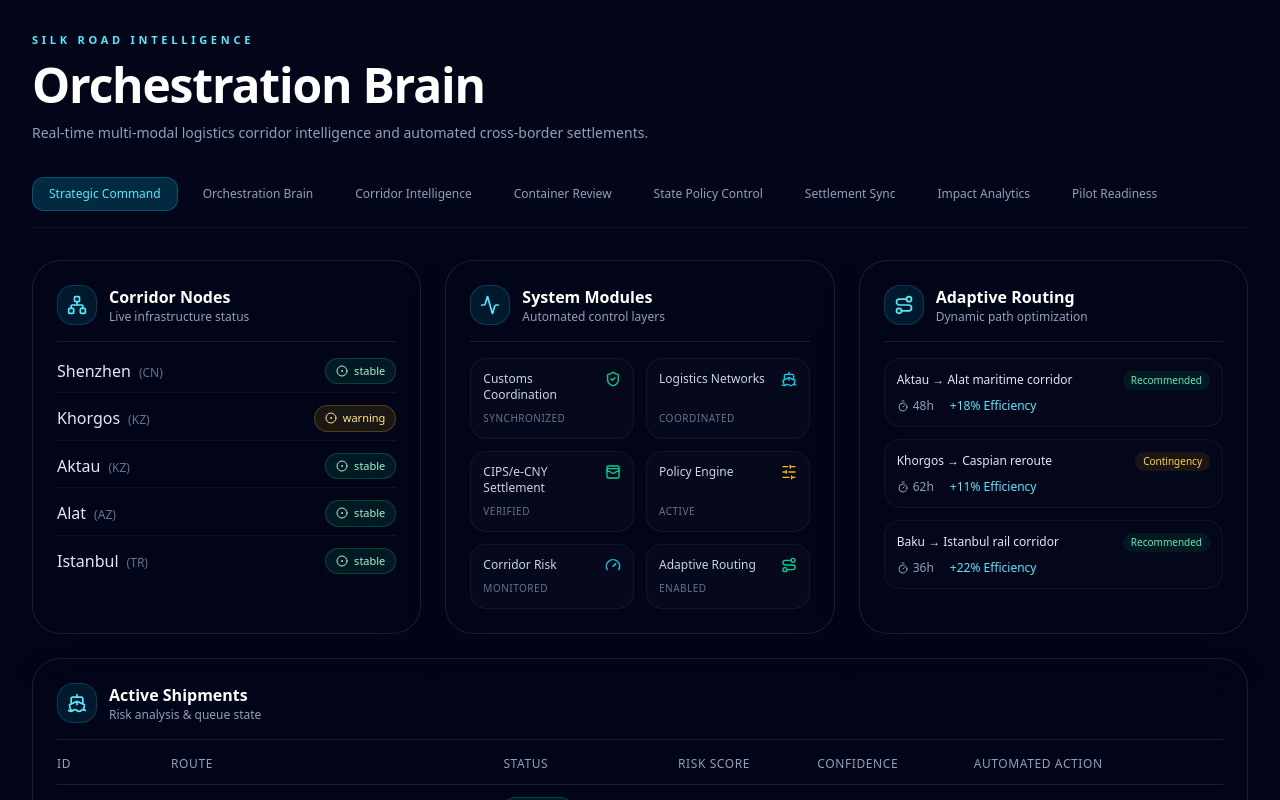
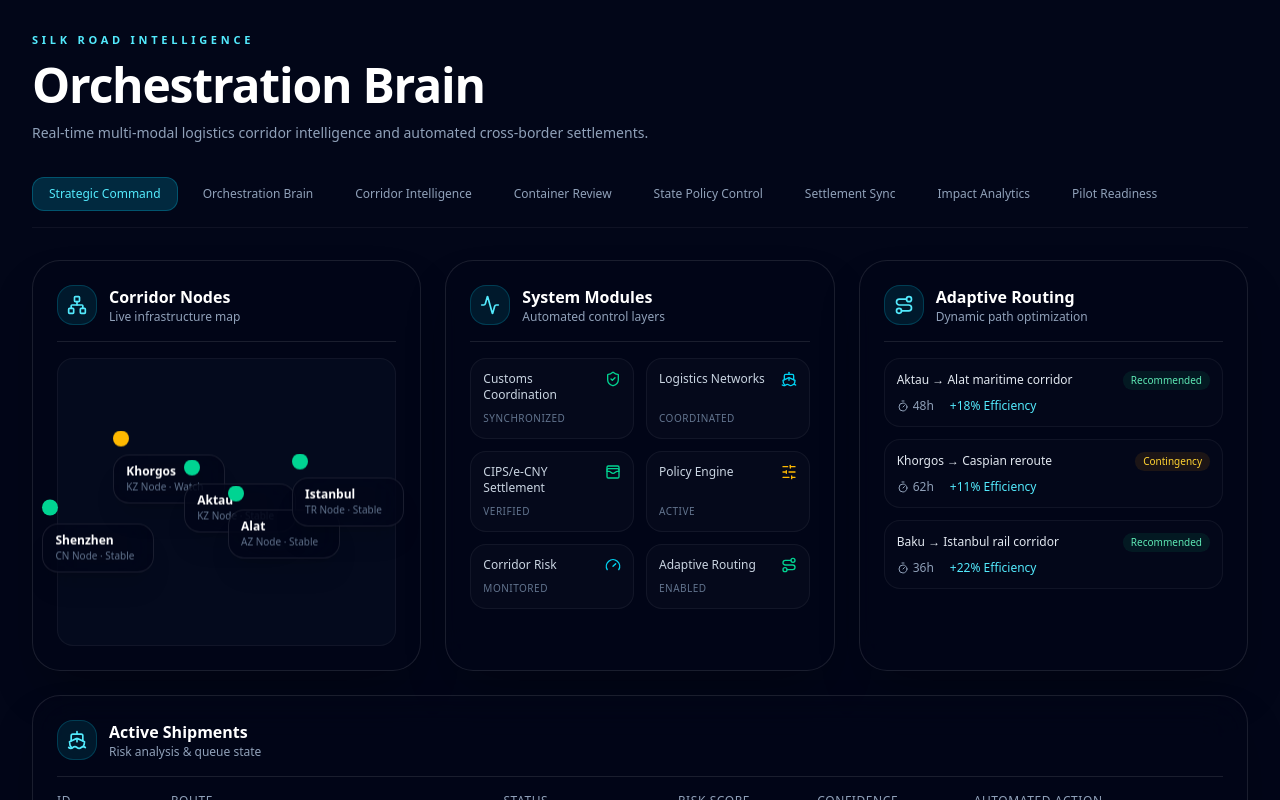
Before and after one commit to azer1999/silk-road-dashboard, a React (Vite) app: page / in a window 1280 px wide. Shown: the top 800 px of the page. Built offline with nearby package versions, Linux system fonts and the light colour scheme.

Commit message:
Update App.jsx

```diff
--- a/src/App.jsx
+++ b/src/App.jsx
@@ -76,6 +76,7 @@ function cn(...items) {
   return items.filter(Boolean).join(" ");
 }
 
+// Увеличили min-h для карточки карты, чтобы элементы не сжимались
 function Card({ children, className = "" }) {
   return (
     <div className={cn("rounded-[28px] border border-white/10 bg-slate-950/55 p-6 shadow-2xl shadow-black/30 backdrop-blur-xl", className)}>
@@ -155,23 +156,39 @@ function App() {
 
       <div className="grid gap-6 md:grid-cols-2 lg:grid-cols-3">
 
-        <Card>
-          <SectionHeader icon={Network} title="Corridor Nodes" subtitle="Live infrastructure status" />
-          <div className="flex flex-col gap-3">
-            {nodes.map((node) => (
-              <div key={node.city} className="flex justify-between items-center border-b border-white/5 pb-2 last:border-0">
-                <div>
-                  <span className="font-medium text-slate-200">{node.city}</span>
-                  <span className="ml-2 text-xs text-slate-500">({node.country})</span>
+        {/* НОВАЯ ИНТЕРАКТИВНАЯ КАРТА (Вставили сюда) */}
+        <Card className="relative min-h-[400px] overflow-hidden">
+          <SectionHeader icon={Network} title="Corridor Nodes" subtitle="Live infrastructure map" />
+
+          {/* Контейнер для абсолютного позиционирования точек */}
+          <div className="relative w-full h-72 mt-4 bg-slate-900/30 rounded-2xl border border-white/5">
+            {nodes.map((n) => (
+              <div
+                key={n.city}
+                className="absolute -translate-x-1/2 -translate-y-1/2"
+                style={{
+                  left: `${n.x}%`,
+                  top: `${n.y}%`
+                }}
+              >
+                {/* Анимированный пинг-маркер */}
+                <div className={cn("relative h-4 w-4 rounded-full", n.status === "warning" ? "bg-amber-400" : "bg-emerald-400")}>
+                  <span className={cn("absolute inset-0 animate-ping rounded-full", n.status === "warning" ? "bg-amber-400" : "bg-emerald-400")} />
                 </div>
-                <StatusBadge tone={node.status === "stable" ? "green" : "yellow"}>
-                  {node.status}
-                </StatusBadge>
+
+                {/* Всплывающая подсказка с городом */}
+                <div className="mt-2 min-w-28 rounded-2xl border border-white/10 bg-slate-950/80 px-3 py-2 shadow-xl backdrop-blur-xl">
+                  <div className="text-xs font-semibold text-white">{n.city}</div>
+                  <div className="text-[10px] text-slate-500">
+                    {n.country} Node · {n.status === "warning" ? "Watch" : "Stable"}
+                  </div>
+                </div>
               </div>
             ))}
           </div>
         </Card>
 
+        {/* Системные модули */}
         <Card>
           <SectionHeader icon={Activity} title="System Modules" subtitle="Automated control layers" />
           <div className="grid grid-cols-2 gap-3">
@@ -187,6 +204,7 @@ function App() {
           </div>
         </Card>
 
+        {/* Оптимизация маршрутов */}
         <Card>
           <SectionHeader icon={Route} title="Adaptive Routing" subtitle="Dynamic path optimization" />
           <div className="flex flex-col gap-3">
@@ -207,6 +225,7 @@ function App() {
           </div>
         </Card>
 
+        {/* Активные поставки */}
         <Card className="lg:col-span-3 md:col-span-2">
           <SectionHeader icon={Ship} title="Active Shipments" subtitle="Risk analysis & queue state" />
           <div className="overflow-x-auto">
@@ -239,6 +258,7 @@ function App() {
           </div>
         </Card>
 
+        {/* Финансовый клиринг */}
         <Card className="lg:col-span-3 md:col-span-2">
           <SectionHeader icon={WalletCards} title="Settlement Sync" subtitle="CIPS & e-CNY channel optimization" />
           <div className="overflow-x-auto">
```
